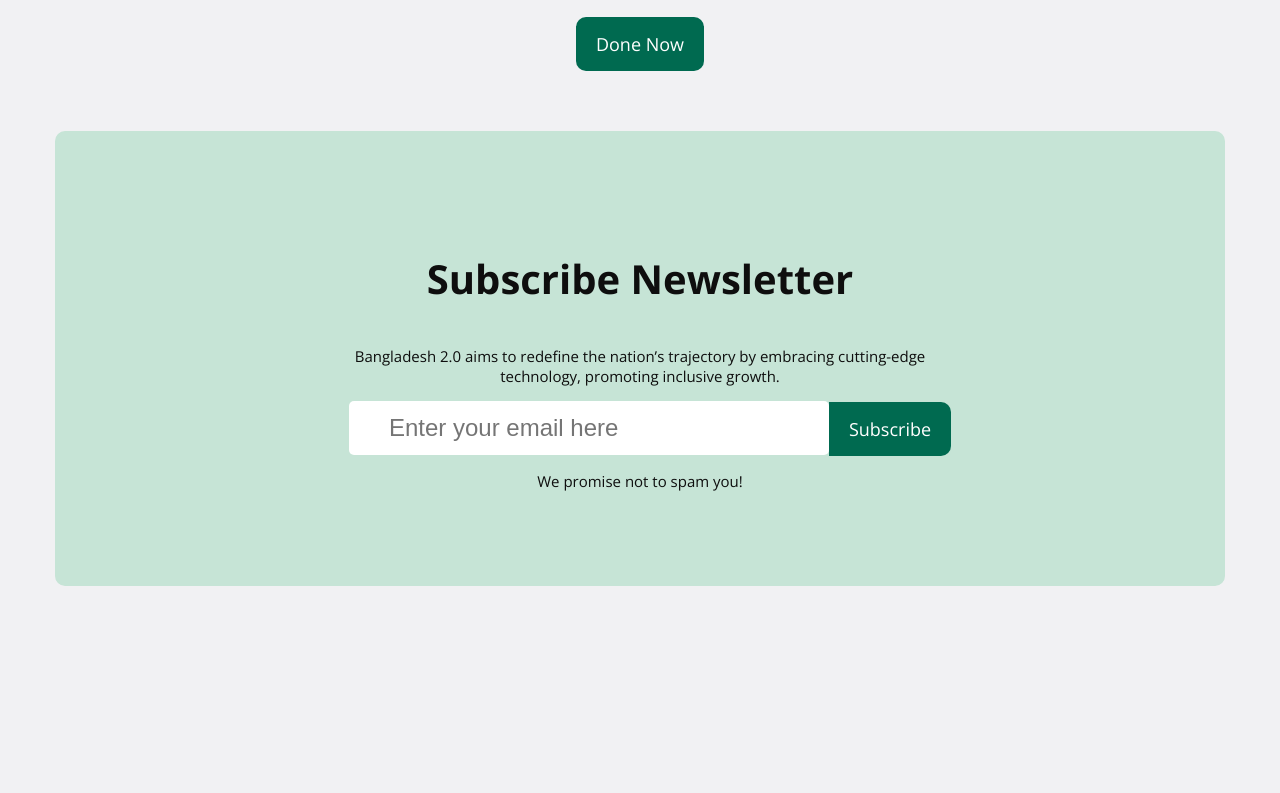
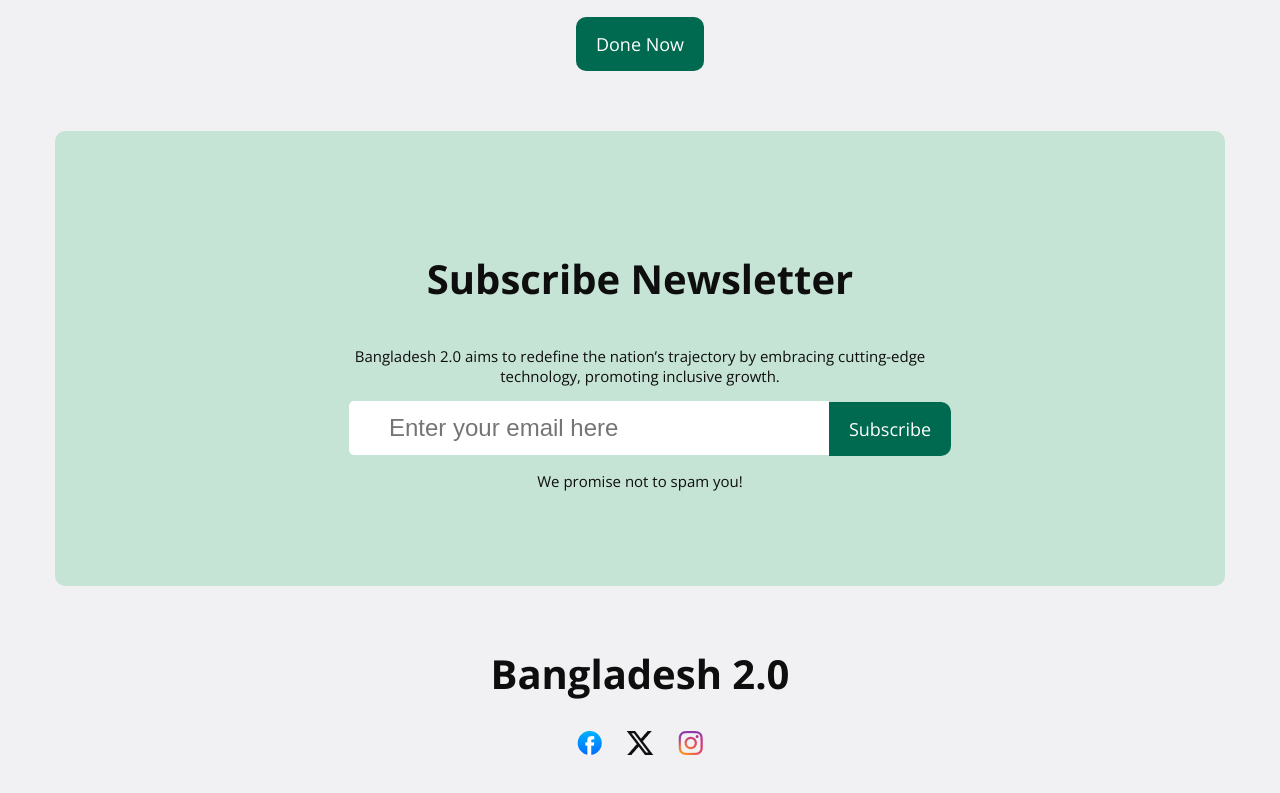
Before and after one commit to creative-kamrul/bangladesh2.0, a plain HTML site: page index.html in a window 1280 px wide. Shown: the part 3785-4578 px from the top of the page. Before the commit the page ends 4431 px from the top, so only its background shows below. Drawn offline with nearby package versions, Linux system fonts and the light colour scheme.

Commit message:
finall commit with fotter section

```diff
--- a/css/style.css
+++ b/css/style.css
@@ -300,7 +300,7 @@ nav a .header-btn:hover{
  .problem{
   border: none;
   width: 400px;
-  border-radius: 5px;
+  border-radius: 5px 0px 0px 5px;
   padding: 13px 40px;
   font-size: 24px;
   outline: 0;
@@ -321,3 +321,16 @@ nav a .header-btn:hover{
   background: #06b0f3;
   cursor: pointer;
 }
+
+/* =============footer=============== */
+
+footer .last{
+  margin: 60px auto;
+  text-align: center;
+}
+footer .last .icon{
+  margin-top: 30px;
+}
+footer .last .icon a{
+  margin: 10px;
+}
--- a/index.html
+++ b/index.html
@@ -170,7 +170,14 @@
 
     </main>
     <footer>
-
+        <div class="last">
+            <he class="title">Bangladesh 2.0</he>
+        <div class="icon">
+            <a href="#"><img src="images/facebook.png" alt="social icom"></a>
+            <a href="#"><img src="images/x.png" alt="social icom"></a>
+            <a href="#"><img src="images/instagram.png" alt="social icom"></a>
+        </div>
+        </div>
     </footer>
 
 
```
